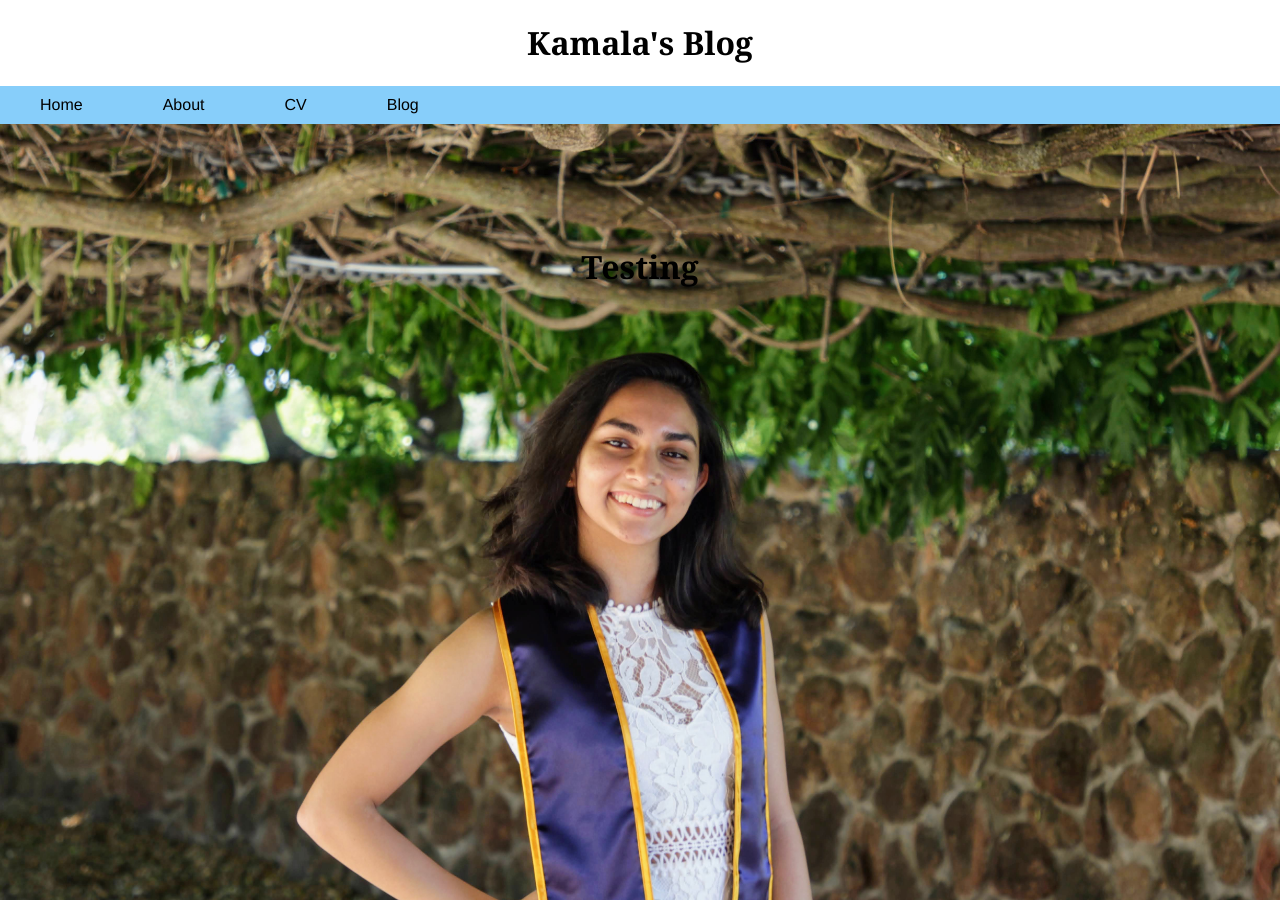
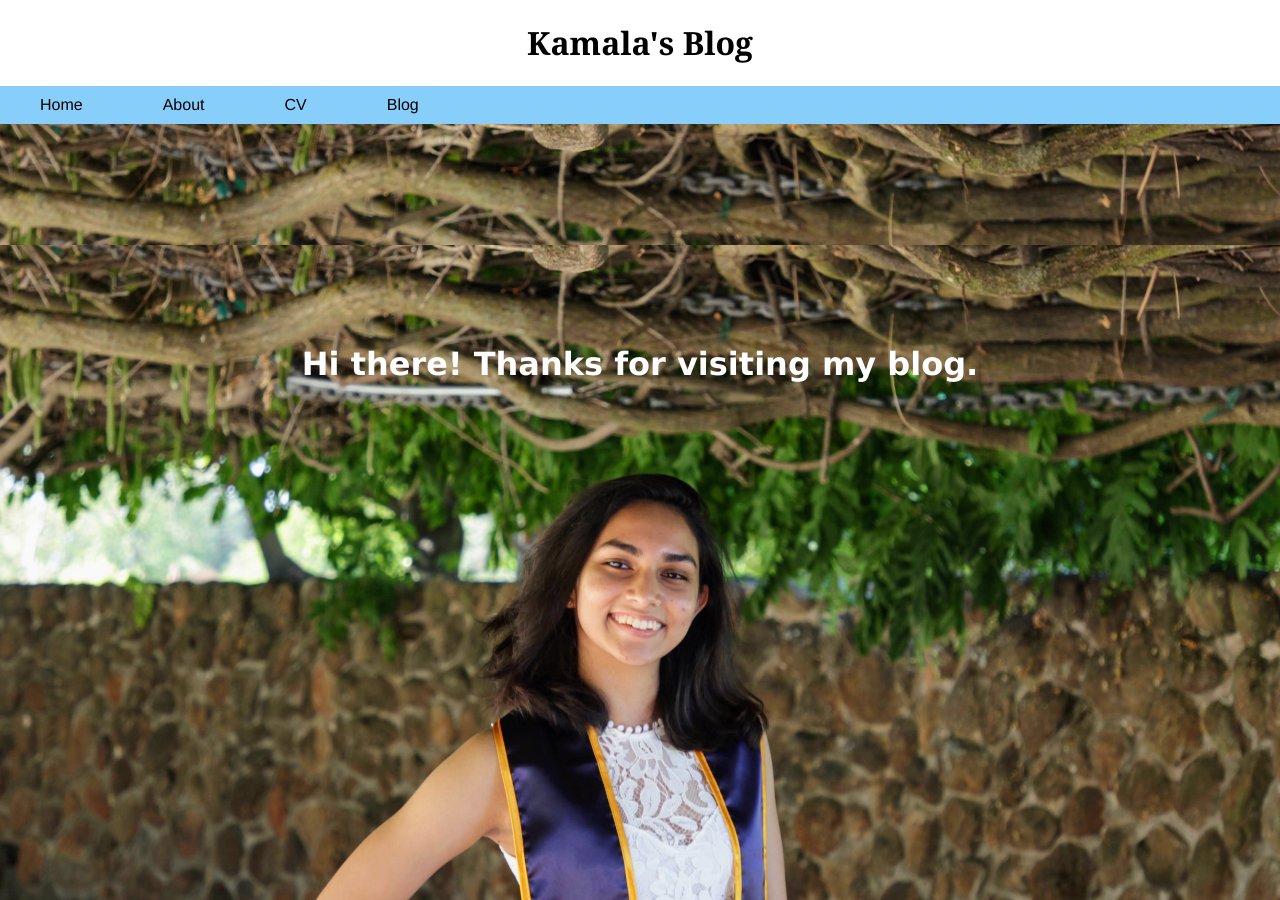
Before and after one commit to kpill/kpill.github.io, a Jekyll site: the page built from index.html, in a window 1280 px wide and 900 px high. Built offline with Jekyll 4.4.1, drawn with Linux system fonts in a browser that asks for light colours.

Commit message:
Update index.html

```diff
--- a/index.html
+++ b/index.html
@@ -3,7 +3,7 @@ layout: default
 title: Kamala Pillai's Blog
 ---
 <div class="welcome">
-	<h1>Testing</h1>
+	<h1 class="welcome">Hi there! Thanks for visiting my blog.</h1>
 </div>
 
 <ul class="posts">
```
